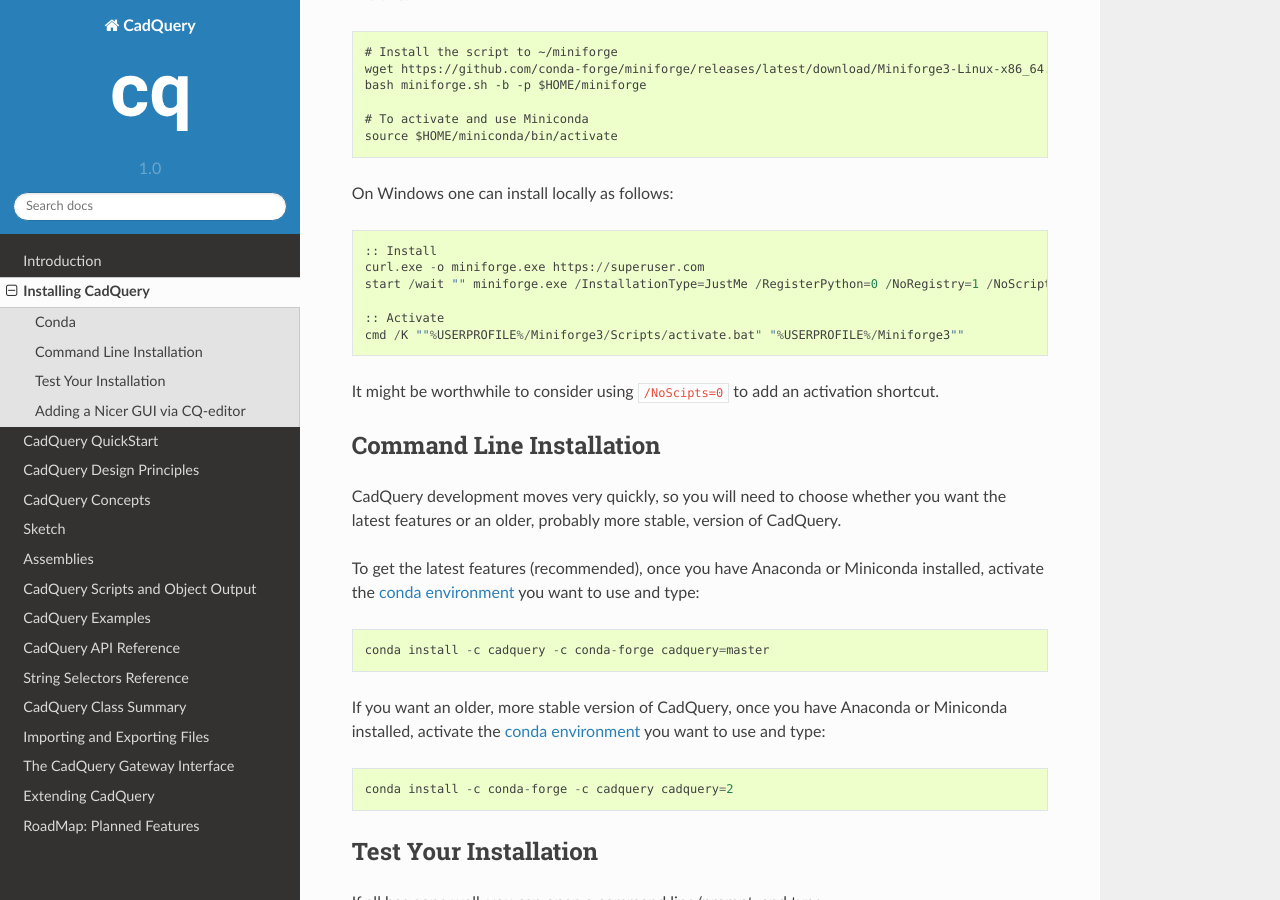
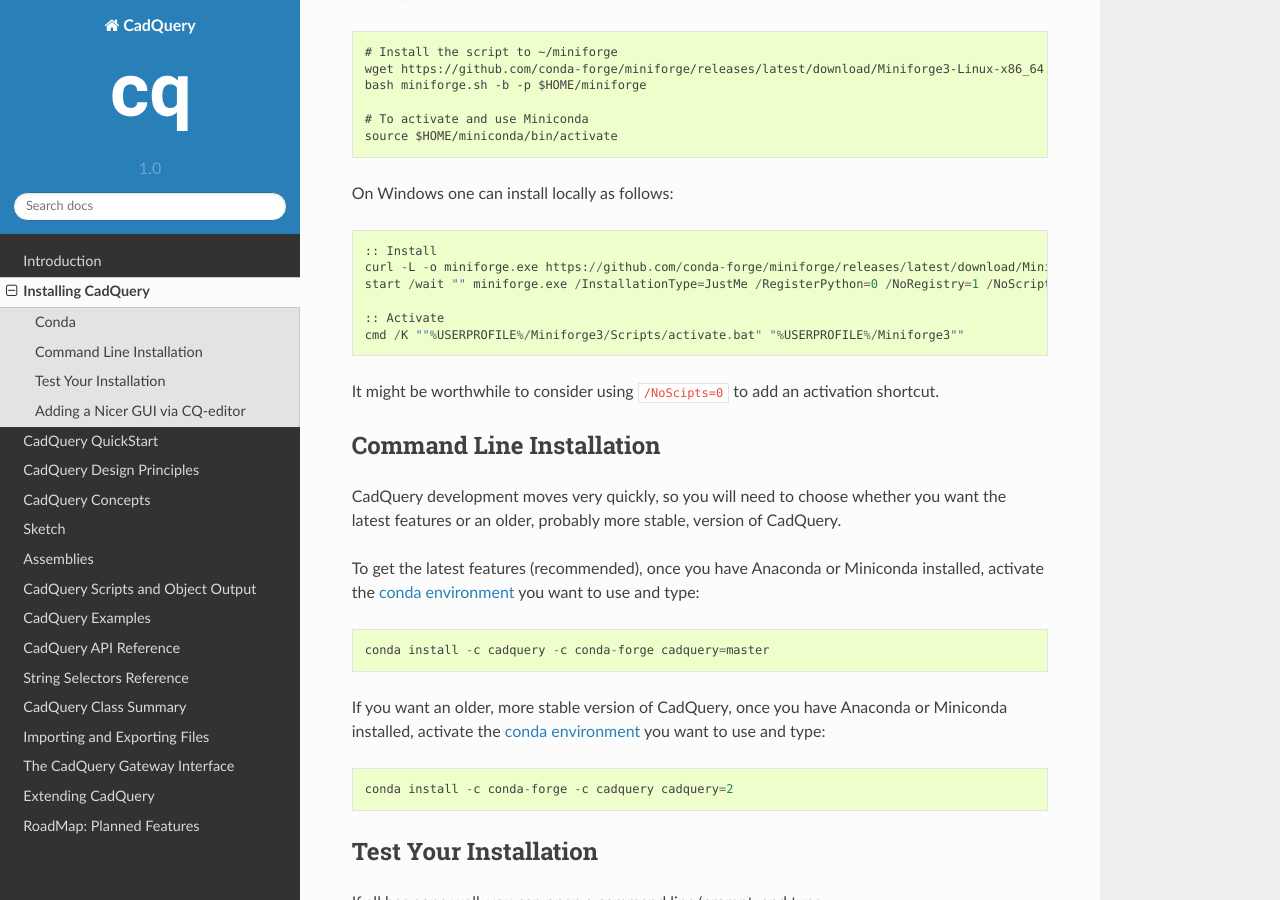
Before and after one commit to CadQuery/cadquery, a Sphinx documentation site: the page built from doc/installation.rst, in a window 1280 px wide and 900 px high, scrolled down 401 px. Built offline with Sphinx 7.4.7 and the Read the Docs theme 2.0.0, drawn with Linux system fonts in a browser that asks for light colours.

Commit message:
Correct curl line in the docs

```diff
--- a/doc/installation.rst
+++ b/doc/installation.rst
@@ -21,7 +21,7 @@
 On Windows one can install locally as follows::
 
         :: Install
-        curl.exe -o miniforge.exe https://superuser.com
+        curl -L -o miniforge.exe https://github.com/conda-forge/miniforge/releases/latest/download/Miniforge3-Windows-x86_64.exe
         start /wait "" miniforge.exe /InstallationType=JustMe /RegisterPython=0 /NoRegistry=1 /NoScripts=1 /S /D=%USERPROFILE%\Miniforge3
 
         :: Activate
```
